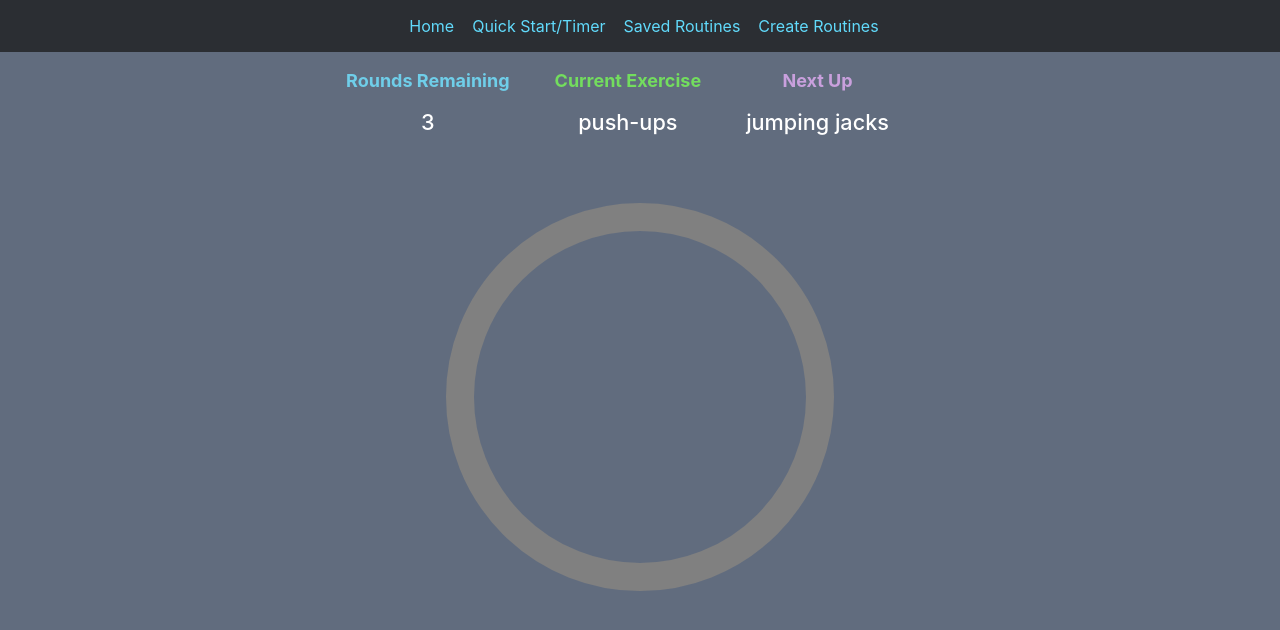
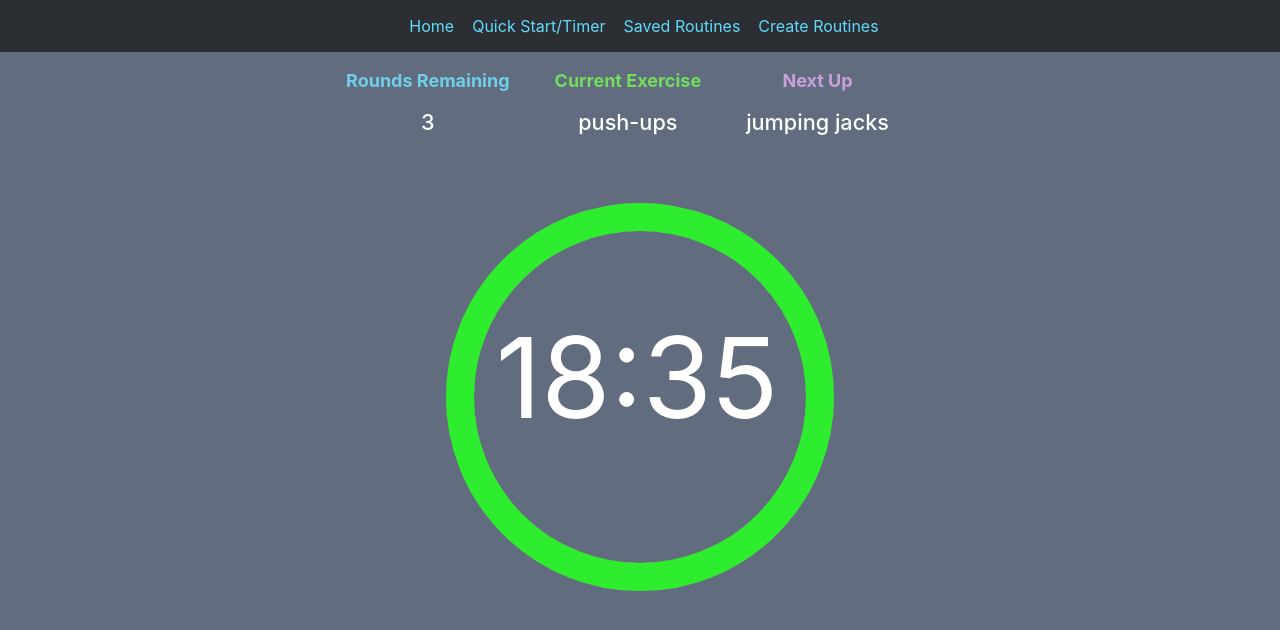
Before and after one commit to HC1Team/better-workout, a React (Create React App) app in the folder frontend/better-workout-timer/: page /timer in a window 1280 px wide. Shown: the top 630 px of the page. Built offline with nearby package versions, Linux system fonts and the light colour scheme.

Commit message:
Added first color to timer

```diff
--- a/frontend/better-workout-timer/src/Components/Styles/timer.css
+++ b/frontend/better-workout-timer/src/Components/Styles/timer.css
@@ -1,3 +1,7 @@
+* {
+  box-sizing: border-box;
+}
+
 /* Sets the containers height and width */
 .base-timer {
   position: relative;
@@ -28,8 +32,40 @@
   height: 300px;
 
   /* keep the label aligned to the top */
-  top: 0;
+  /* top: 0; */
 
   /* Create a flexible box that centers content vertically */
   display: flex;
+  align-items: center;
+  justify-content: center;
+
+  /* Fix the positioning just a little */
+  left: 47px; top: 30px;
+
+  /* sort of an arbitrary number; adjust to your liking */
+  font-size: 7rem;
 }
+
+.base-timer__path-remaining {
+  /* Just as thick as the original ring */
+  stroke-width: 7px;
+
+  /* Rounds the line endings to create a seameless circle */
+  stroke-linecap: round;
+
+  /* Makes sure the animation starts at the top of the circle */
+  transition: rotate(90deg);
+  transform-origin: center;
+
+  /* Allows the ring to change color when the color value updates */
+  stroke: currentColor;
+}
+
+.base-timer__path-remaining, .green {
+  stroke: rgb(46, 236, 46);
+}
+
+.base-timer__svg {
+  /* Flips the svg and makes the animation to move left-to-right */
+  transform: scaleX(-1);
+}
--- a/frontend/better-workout-timer/src/Components/Timer.js
+++ b/frontend/better-workout-timer/src/Components/Timer.js
@@ -2,19 +2,62 @@ import React, {Component} from 'react';
 import './Styles/App.css';
 import './Styles/timer.css'
 
+// start with an initial value of 120 seconds
+// figure out how to get this from the form submit. Database? Cookie? Session?
+// Pass along some kind of JSON object that describes the workout details. Number of rounds, array of exercises with their times, etc. (An Example of this JSON file can be seen in the Resources folder.)
+const TIME_LEFT = 1120;
+const PREP_TIME_LEFT = 3;
+const COOLDOWN_TIME_LEFT = 20;
+// Initially, no time has passed, but this will count up and subtract from the TIME_LEFT
+let timePassed = 0;
+let prepTimePassed = 0;
+let cooldownTimePassed = 0;
+let timeLeft = TIME_LEFT;
+let prepTimeLeft = PREP_TIME_LEFT;
+let cooldownTimeLeft = COOLDOWN_TIME_LEFT;
+let timerInterval = null;
+let prepTime = ["Ready", "Set", "Go!"];
+
+// stuff to handle the path circle
+const COLOR_CODES = {
+  info: {
+    color: "green"
+  }
+};
+let remainingPathColor = COLOR_CODES.info.color;
+
 class Timer extends Component {
-  // constructor(props) {
-  //   super(props);
-  //   this.state = {roundsCompleted: 0};
-  // }
+
+  componentDidMount() {
+    // document.getElementById("time-remaining").innerHTML = "Ready";
+    document.getElementById("time-remaining").innerHTML = this.formatTimeLeft(TIME_LEFT);
+    // this.prepare();
+    this.startTimer();
+  }
 
 
-  //Redraw the circle (or draw something over to make it apear to disappear) every second
+  prepare(){
+    timerInterval = setInterval(() => {
+      prepTimePassed = prepTimePassed +=1;
+      prepTimeLeft = PREP_TIME_LEFT - prepTimePassed;
 
+      document.getElementById("time-remaining").innerHTML = prepTime[prepTimePassed];
+      if(prepTimeLeft===0) {
+        this.startTimer();
+      }
+    }, 1000);
 
-  // componentDidMount() {
+  }
+  startTimer() {
+    timerInterval = setInterval(() => {
+      // The amount of time passed increments by one
+      timePassed = timePassed += 1;
+      timeLeft = TIME_LEFT - timePassed;
 
-  // }
+      // The time left label is updated
+      document.getElementById("time-remaining").innerHTML = this.formatTimeLeft(timeLeft);
+    }, 1000);
+  }
 
   formatTimeLeft(time) {
     // The largest round integer less than or equal to the result of time divided being by 60.
@@ -32,9 +75,12 @@ class Timer extends Component {
     return `${minutes}:${seconds}`;
     }
 
+
+
 render() {
+  let pathClasses = ['base-timer__path-remaining', this.reminingPathColor].join(' ');
     return (
-      <div className="App">
+      <div id="timer" className="App">
         {/* <h1>Timer</h1> */}
         <div className="timer-info-container">
             <p className="timer-info-item1 timer-info-top-item">Rounds Remaining</p>
@@ -49,15 +95,31 @@ render() {
           <svg className="base-timer__svg" viewBox="0 0 100 100" xmlns="http://www.w3.org/2000/svg">
             <g className="base-timer__circle">
               <circle className="base-timer__path-elapsed" cx="50" cy="50" r="45"/>
+              <path
+                id="base-timer-path-remaining"
+                strokeDasharray="283"
+                className= {pathClasses}
+                d="
+                  M 50, 50
+                  m -45, 0
+                  a 45,45 0 1,0 90,0
+                  a 45,45 0 1,0 -90,0
+                "
+                ></path>
             </g>
           </svg>
-          <span id="time-remaining">
-            {/* {this.formatTimeLeft(timeLeft)} */}
+          <div>
+          <span className="base-timer__label" id="time-remaining">
+            {this.formatTimeLeft(timeLeft)}
           </span>
+          </div>
+
         </div>
       </div>
     );
   }
 }
 
+
+
 export default Timer;
```
Also changed, not shown: frontend/better-workout-timer/src/Resources/exampleRoutine.json (added, +14 -0 lines).
